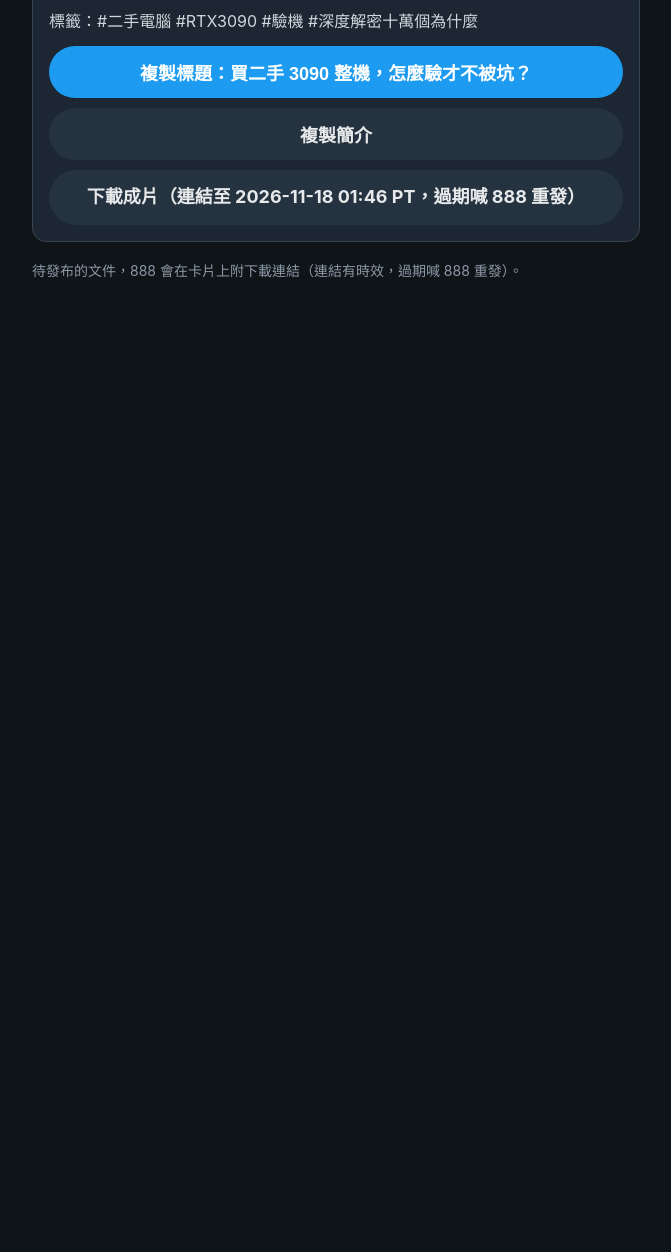
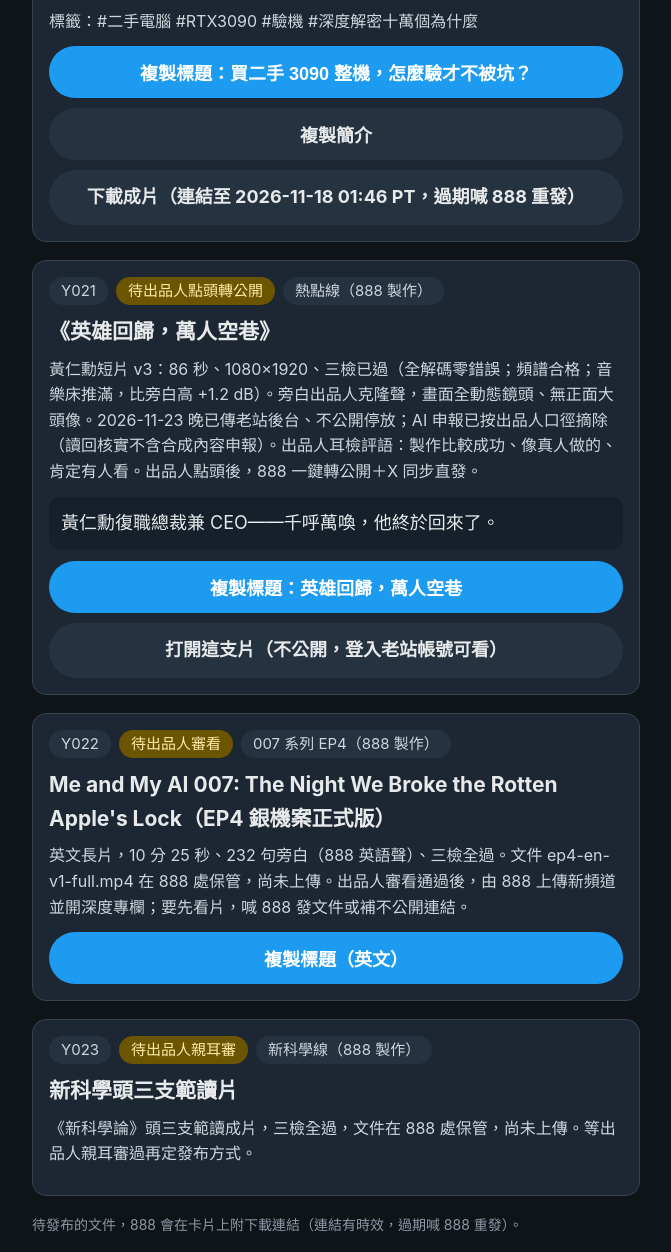
Before and after one commit to xinkexue88/100kwhys, a plain HTML site: page yt-outbox/index.html in a window 1280 px wide. Shown: the part 2492-3744 px from the top of the page, without its empty margins (304-975 px from the left). Before the commit the page ends 2791 px from the top, so only its background shows below. Drawn offline with Linux system fonts and the light colour scheme.

Commit message:
yt-outbox: add Y021 Huang short v3 (unlisted, AI declaration removed), Y022 EP4, Y023 newscience samples

```diff
--- a/yt-outbox/index.html
+++ b/yt-outbox/index.html
@@ -150,6 +150,44 @@
   </div>
 </div>
 
+<div class="card">
+  <div class="meta">
+    <span class="tag">Y021</span>
+    <span class="tag todo">待出品人點頭轉公開</span>
+    <span class="tag">熱點線（888 製作）</span>
+  </div>
+  <div class="ttl">《英雄回歸，萬人空巷》</div>
+  <p class="note">黃仁勳短片 v3：86 秒、1080×1920、三檢已過（全解碼零錯誤；頻譜合格；音樂床推滿，比旁白高 +1.2 dB）。旁白出品人克隆聲，畫面全動態鏡頭、無正面大頭像。2026-11-23 晚已傳老站後台、不公開停放；AI 申報已按出品人口徑摘除（讀回核實不含合成內容申報）。出品人耳檢評語：製作比較成功、像真人做的、肯定有人看。出品人點頭後，888 一鍵轉公開＋X 同步直發。</p>
+  <div class="text">黃仁勳復職總裁兼 CEO——千呼萬喚，他終於回來了。</div>
+  <div class="btns">
+    <button data-copy="英雄回歸，萬人空巷">複製標題：英雄回歸，萬人空巷</button>
+    <a class="btn ghost" href="https://youtube.com/shorts/vN4kilR9mx0" target="_blank" rel="noopener">打開這支片（不公開，登入老站帳號可看）</a>
+  </div>
+</div>
+
+<div class="card">
+  <div class="meta">
+    <span class="tag">Y022</span>
+    <span class="tag todo">待出品人審看</span>
+    <span class="tag">007 系列 EP4（888 製作）</span>
+  </div>
+  <div class="ttl">Me and My AI 007: The Night We Broke the Rotten Apple's Lock（EP4 銀機案正式版）</div>
+  <p class="note">英文長片，10 分 25 秒、232 句旁白（888 英語聲）、三檢全過。文件 ep4-en-v1-full.mp4 在 888 處保管，尚未上傳。出品人審看通過後，由 888 上傳新頻道並開深度專欄；要先看片，喊 888 發文件或補不公開連結。</p>
+  <div class="btns">
+    <button data-copy="Me and My AI 007: The Night We Broke the Rotten Apple's Lock">複製標題（英文）</button>
+  </div>
+</div>
+
+<div class="card">
+  <div class="meta">
+    <span class="tag">Y023</span>
+    <span class="tag todo">待出品人親耳審</span>
+    <span class="tag">新科學線（888 製作）</span>
+  </div>
+  <div class="ttl">新科學頭三支範讀片</div>
+  <p class="note">《新科學論》頭三支範讀成片，三檢全過，文件在 888 處保管，尚未上傳。等出品人親耳審過再定發布方式。</p>
+</div>
+
 <p class="foot">待發布的文件，888 會在卡片上附下載連結（連結有時效，過期喊 888 重發）。</p>
 
 <script>
```
